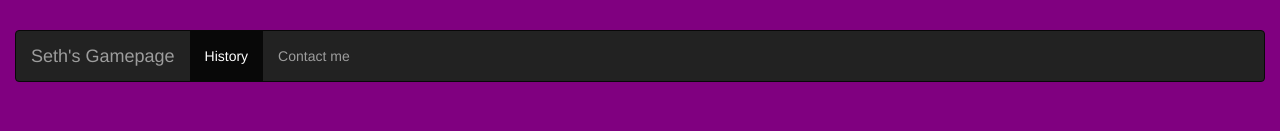
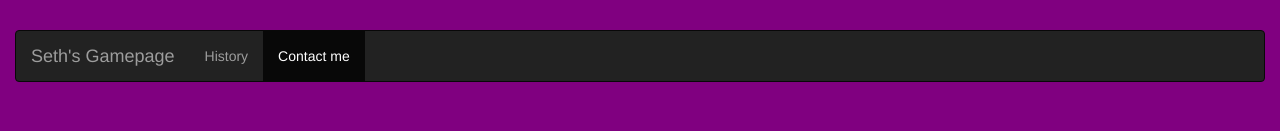
Before and after one commit to pencilthrower/yeoldgamepage, a plain HTML site: page awards.html in a window 1280 px wide. Shown: the part 242-373 px from the top of the page. Drawn offline with nearby package versions, Linux system fonts and the light colour scheme.

Commit message:
Update awards.html

```diff
--- a/awards.html
+++ b/awards.html
@@ -38,8 +38,8 @@
             <!-- Collect the nav links for toggling -->
             <div class="collapse navbar-collapse" id="links">
                 <ul class="nav navbar-nav">
-                    <li class="active"><a href="info.html">History<span class="sr-only">(current)</span></a></li>
-                    <li><a href="awards.html">Contact me</a></li>
+                    <li><a href="info.html">History<span class="sr-only">(current)</span></a></li>
+                    <li class="active"><a href="awards.html">Contact me</a></li>
                 </ul>
         </nav>
         <div class="container page-header">
```
